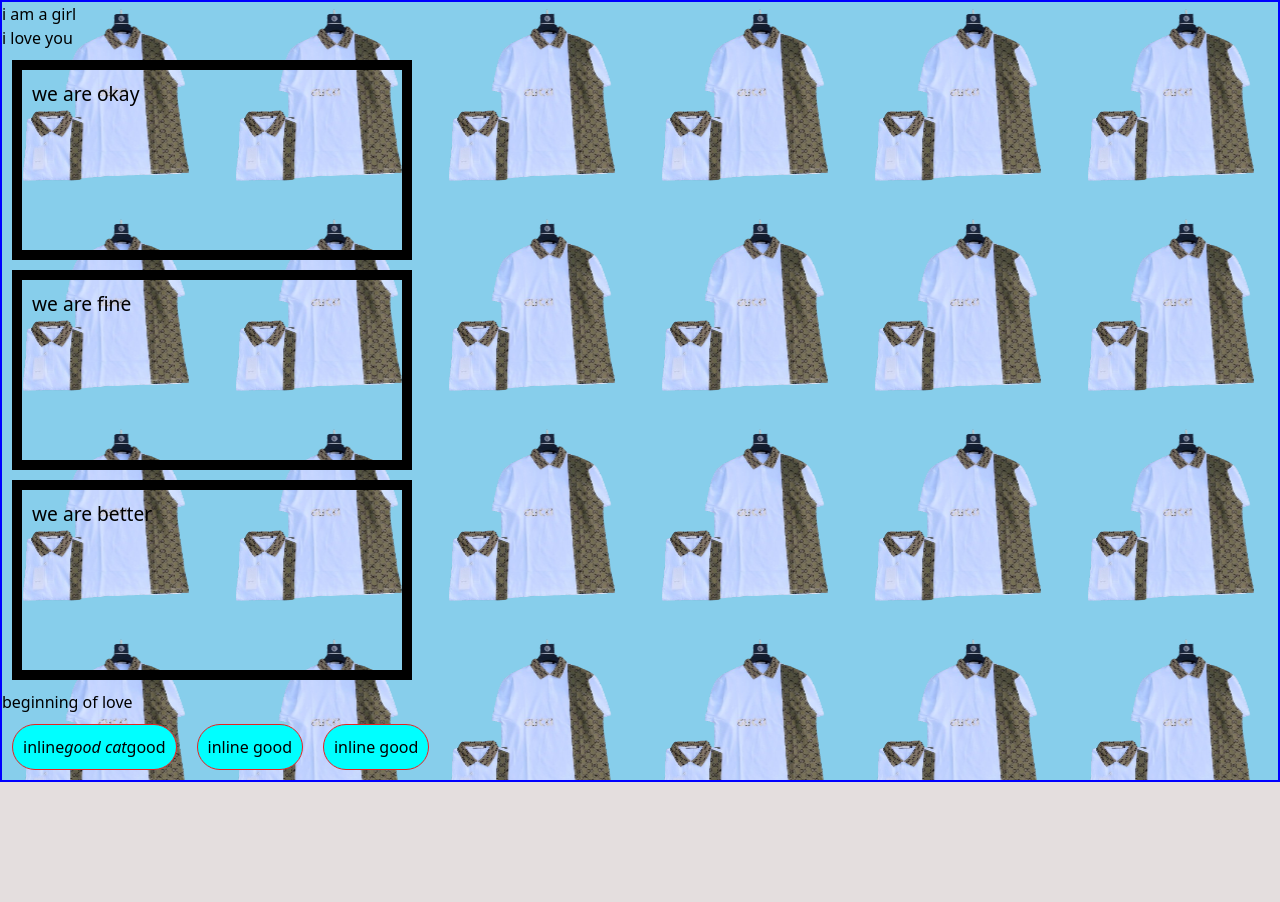
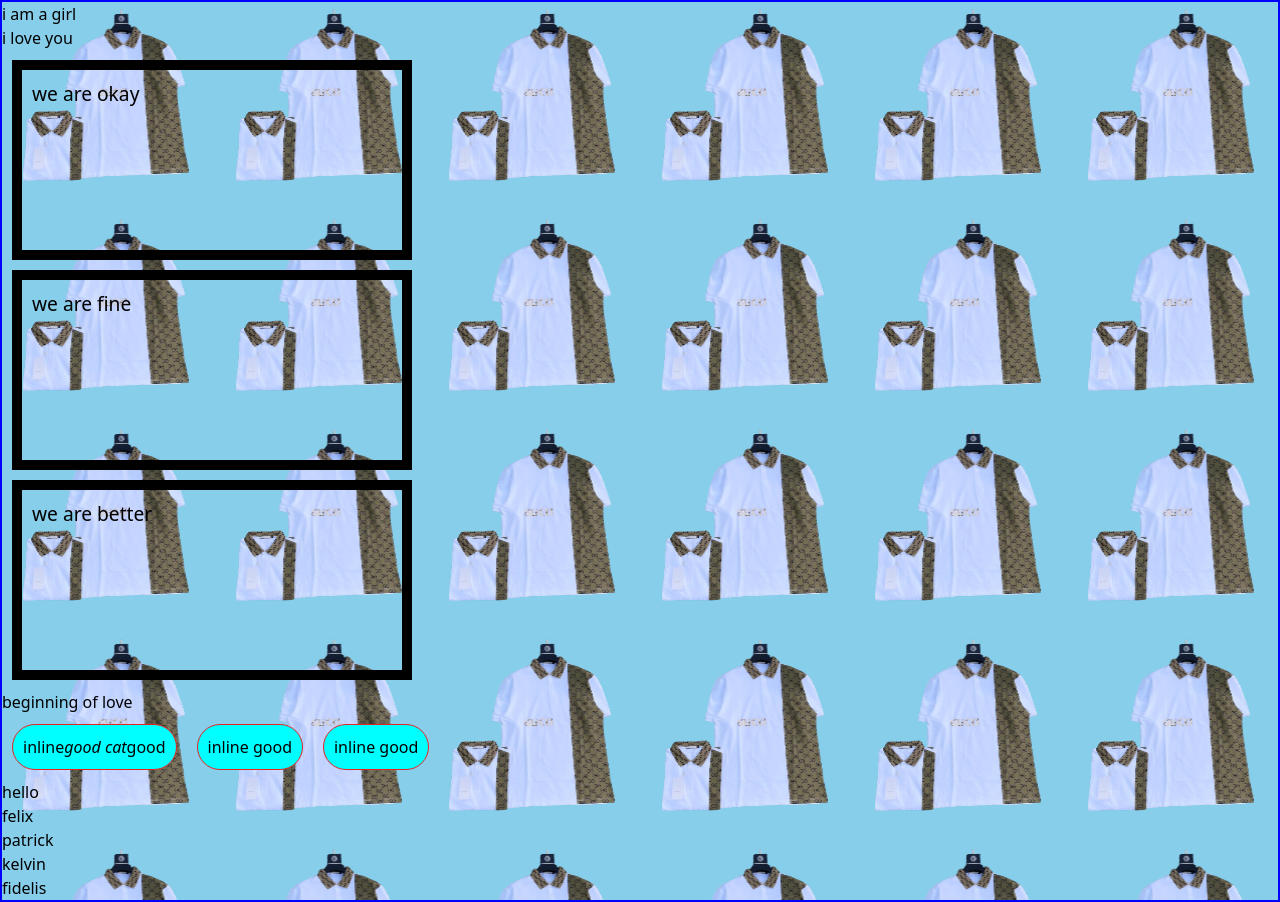
Before and after one commit to Preciousnnebuogor/Online--Store-, a Next.js app: page /tutorial in a window 1280 px wide. Before the commit the page ends 800 px from the top, so only its background shows below. Built offline with nearby package versions, Linux system fonts and the light colour scheme.

Commit message:
list done

```diff
--- a/src/components/toturial/html.tsx
+++ b/src/components/toturial/html.tsx
@@ -11,6 +11,15 @@ export default function Html() {
       <span className={style.inline}>inline<i>good cat</i> good</span>
       <span className={style.inline}> inline good</span>
       <span className={style.inline}> inline good</span>
+      <div className={style.list}>
+        <ul>
+          <li>hello</li>
+          <li>felix</li>
+          <li>patrick</li>
+          <li>kelvin</li>
+          <li>fidelis</li>
+        </ul>
+      </div>
     </div>
   );
 }
```
